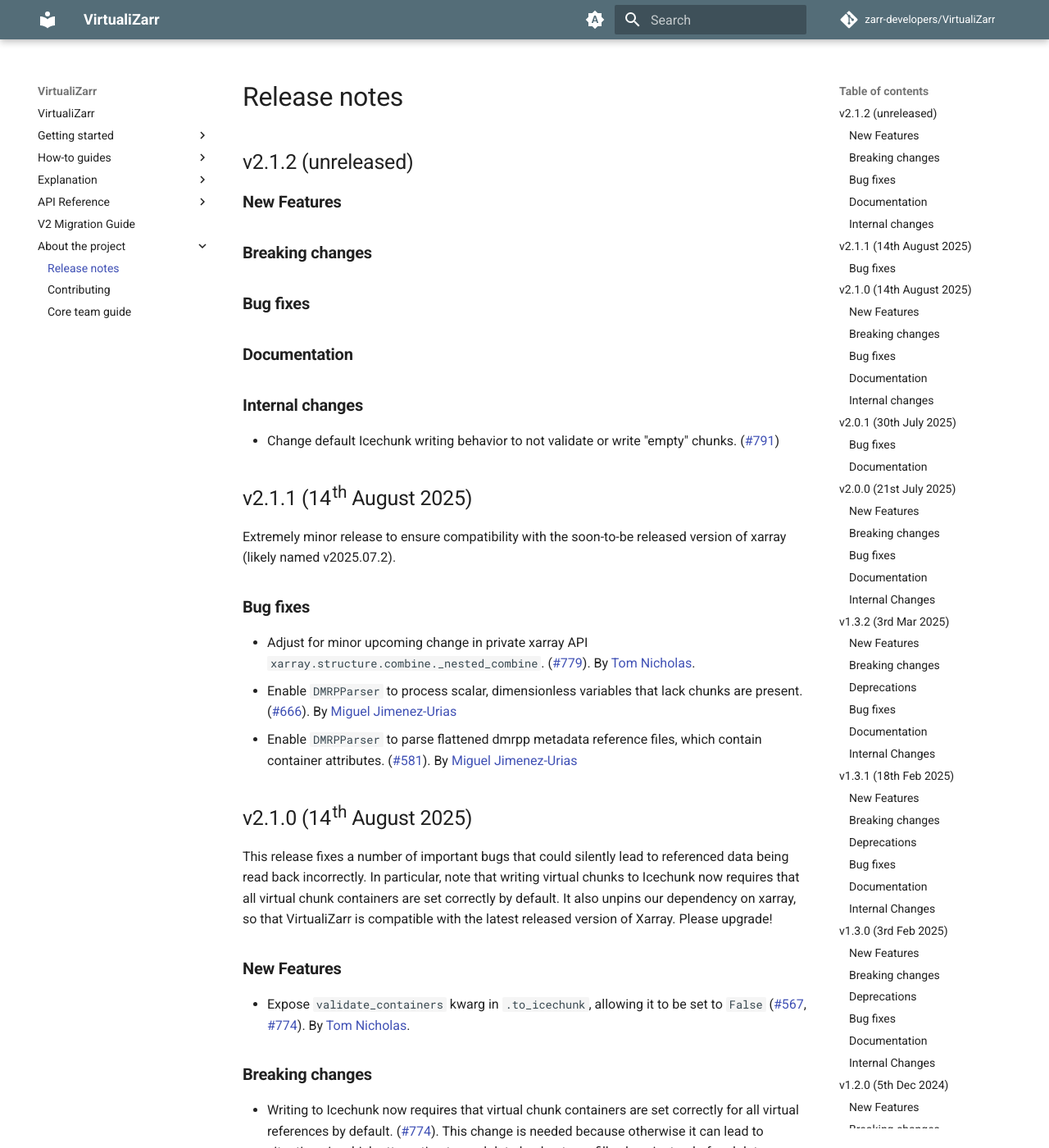
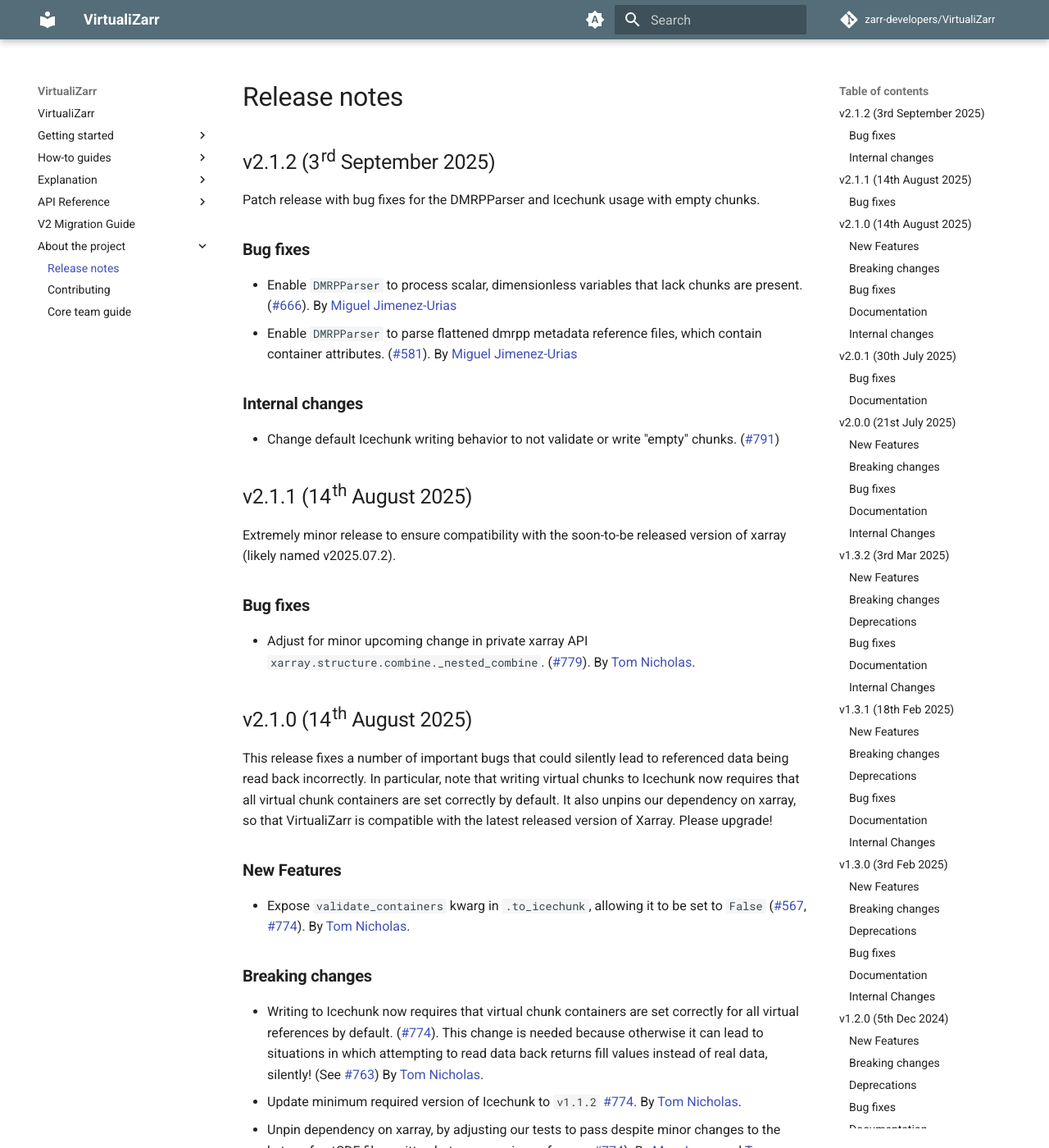
Before and after one commit to zarr-developers/VirtualiZarr, an MkDocs documentation site: the page built from docs/releases.md, in a window 1280 px wide and 1400 px high. Shown: the whole window at 82% size. Built offline with MkDocs 1.6.1 and Material for MkDocs 9.7.7, drawn with Linux system fonts in a browser that asks for light colours; comment, search, counter and statistics services are not loaded; the version menu is left out.

Commit message:
Polish release notes for v2.1.2

```diff
--- a/docs/releases.md
+++ b/docs/releases.md
@@ -1,14 +1,17 @@
 # Release notes
 
-## v2.1.2 (unreleased)
+## v2.1.2 (3rd September 2025)
 
-### New Features
-
-### Breaking changes
+Patch release with bug fixes for the DMRPParser and Icechunk usage with empty chunks.
 
 ### Bug fixes
 
-### Documentation
+- Enable `DMRPParser` to process scalar, dimensionless variables that lack chunks are present.
+  ([#666](https://github.com/zarr-developers/VirtualiZarr/pull/757)).
+  By [Miguel Jimenez-Urias](https://github.com/Mikejmnez)
+- Enable `DMRPParser` to parse flattened dmrpp metadata reference files, which contain container attributes.
+  ([#581](https://github.com/zarr-developers/VirtualiZarr/pull/757)).
+  By [Miguel Jimenez-Urias](https://github.com/Mikejmnez)
 
 ### Internal changes
 - Change default Icechunk writing behavior to not validate or write "empty" chunks.
```
Also changed, not shown: other parts of docs/releases.md (+0 -6 lines).
